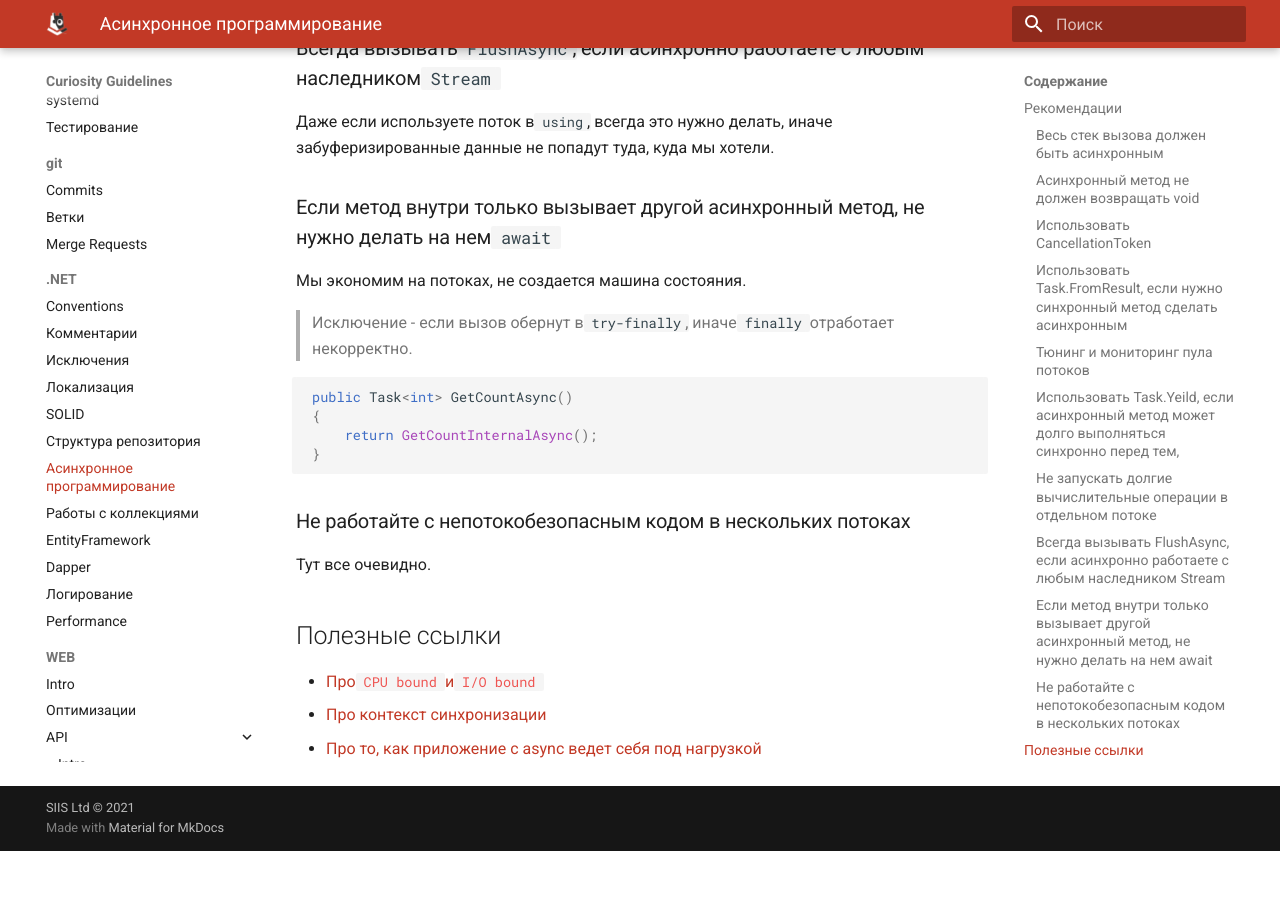
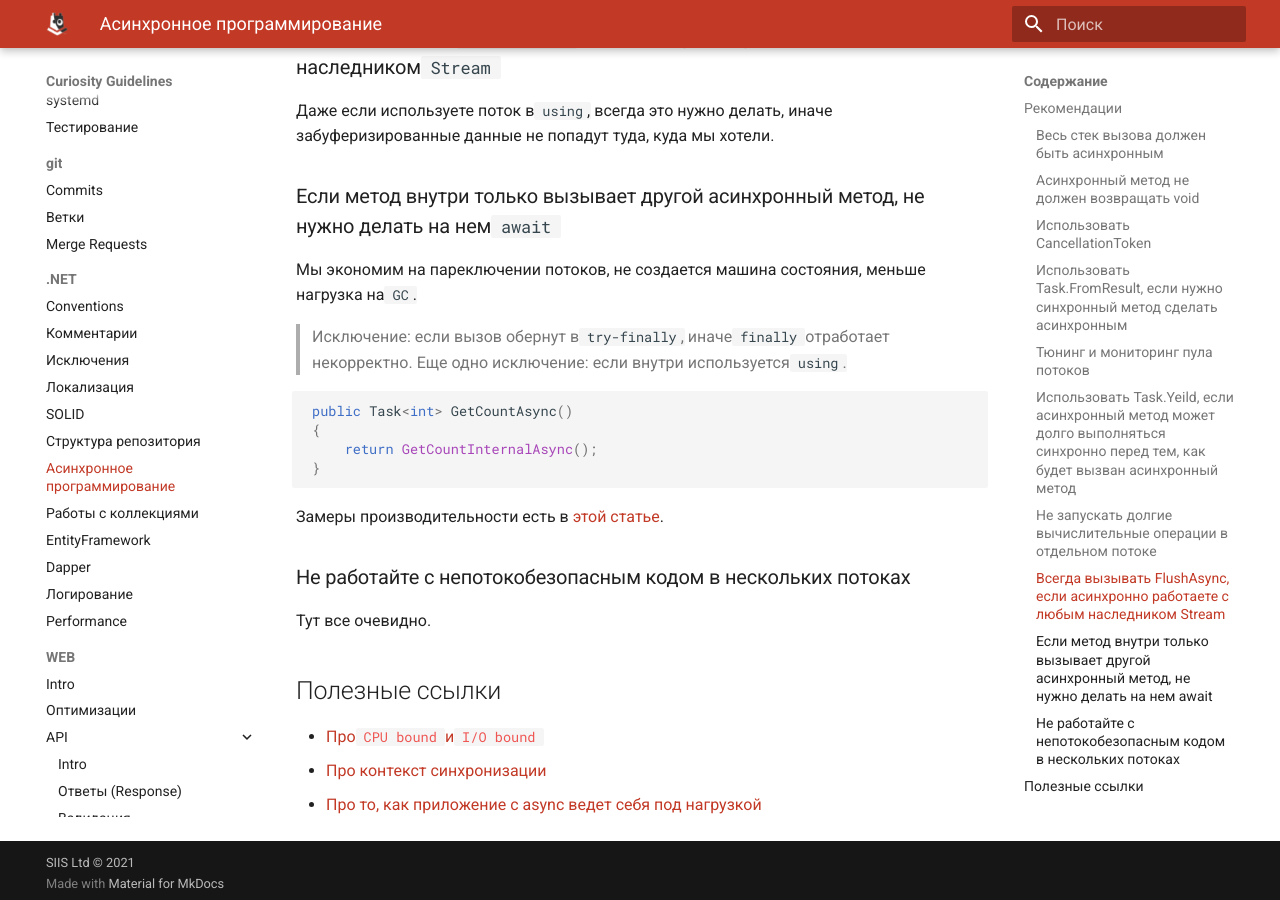
Before and after one commit to siisltd/Curiosity.Guidelines, an MkDocs documentation site: the page built from docs/dotNetCodeStyle/async.md, in a window 1280 px wide and 900 px high, scrolled down 3146 px. Built offline with MkDocs 1.6.1 and Material for MkDocs 9.7.7, drawn with Linux system fonts in a browser that asks for light colours; before the commit the page ends 3997 px from its top, so only the background shows below that; some of the changed text lies outside the part shown.

Commit message:
Added extra link to async artitcle

````diff
--- a/docs/dotNetCodeStyle/async.md
+++ b/docs/dotNetCodeStyle/async.md
@@ -86,8 +86,7 @@ public Task<int> GetCountAsync()
 
 > Требуется актуализация пакета.
 
-### Использовать `Task.Yeild`, если асинхронный метод может долго выполняться синхронно перед тем,
-как будет вызван асинхронный метод
+### Использовать `Task.Yeild`, если асинхронный метод может долго выполняться синхронно перед тем, как будет вызван асинхронный метод
 
 Например, наш асинхронный метод разгребает очередь, построенную на базе `BlockingCollection`.
 
@@ -137,9 +136,10 @@ public void LongRunningOperation()
 
 ### Если метод внутри только вызывает другой асинхронный метод, не нужно делать на нем `await`
 
-Мы экономим на потоках, не создается машина состояния.
+Мы экономим на пареключении потоков, не создается машина состояния, меньше нагрузка на `GC`.
 
-> Исключение - если вызов обернут в `try-finally`, иначе `finally` отработает некорректно.
+> Исключение: если вызов обернут в `try-finally`, иначе `finally` отработает некорректно.
+> Еще одно исключение: если внутри используется `using`.
 
 ```csharp
 public Task<int> GetCountAsync()
@@ -147,6 +147,8 @@ public Task<int> GetCountAsync()
     return GetCountInternalAsync();
 }
 ```
+
+Замеры производительности есть в [этой статье](https://www.tabsoverspaces.com/233659-do-not-await-what-does-not-need-to-be-awaited).
 
 ### Не работайте с непотокобезопасным кодом в нескольких потоках
 
````
